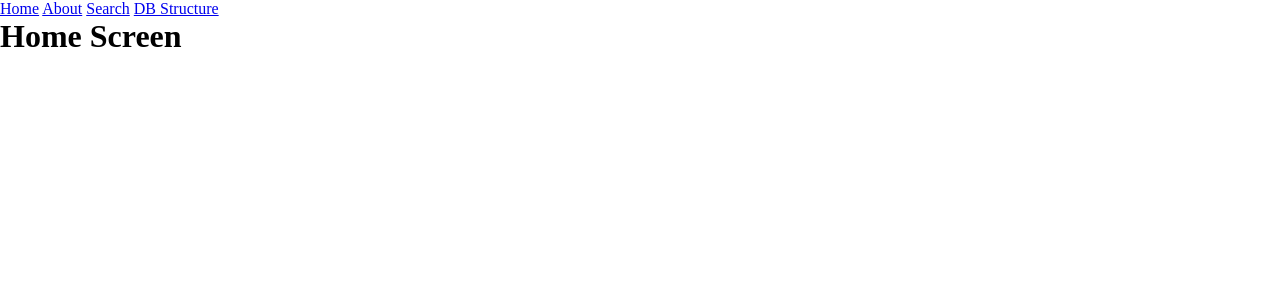
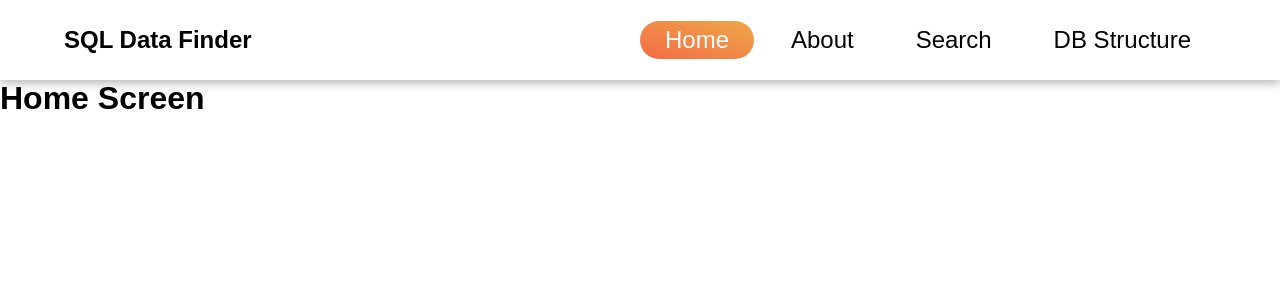
Before and after one commit to sethigeet/SQL-Data-Finder, a Flask app: page / in a window 1280 px wide. Shown: the top 300 px of the page. Run offline with Flask 2, Linux system fonts and the light colour scheme.

Commit message:
:construction:

```diff
--- a/src/gui/db_structure_tree/routes.py
+++ b/src/gui/db_structure_tree/routes.py
@@ -39,6 +39,7 @@ def db_structure_tree():
 
     context = {
         "title": "Data Sructure",
+        "active": "db_structure",
         "db_structure": db_structure_data
     }
     return render_template('db_structure_tree.html', **context)
--- a/src/gui/main/routes.py
+++ b/src/gui/main/routes.py
@@ -7,9 +7,9 @@ main = Blueprint(name='main', import_name=__name__)
 @main.route('/home')
 def home():
     posts = []
-    return render_template('home.html', posts=posts)
+    return render_template('home.html', posts=posts, active="home")
 
 
 @main.route('/about')
 def about():
-    return render_template('about.html', title='About')
+    return render_template('about.html', title='About', active="about")
--- a/src/gui/search/routes.py
+++ b/src/gui/search/routes.py
@@ -57,6 +57,7 @@ def column_search():
 
     context = {
         "title": "Data Sructure",
+        "active": "search",
         "form": form,
         "table_headers": results["column_names"],
         "table_data": results["column_data"],
--- /dev/null
+++ b/src/gui/static/base.css
@@ -0,0 +1,94 @@
+* {
+    margin: 0;
+    padding: 0;
+    -webkit-box-sizing: border-box;
+            box-sizing: border-box;
+  }
+
+  body {
+    font-family: sans-serif;
+  }
+
+  header {
+    -webkit-box-shadow: 0px 3px 10px rgba(0, 0, 0, 0.3);
+            box-shadow: 0px 3px 10px rgba(0, 0, 0, 0.3);
+    position: -webkit-sticky;
+    position: sticky;
+    top: 0px;
+    background: white;
+  }
+
+  nav {
+    min-height: 10vh;
+    margin: auto;
+    width: 90%;
+    display: -webkit-box;
+    display: -ms-flexbox;
+    display: flex;
+    -webkit-box-align: center;
+        -ms-flex-align: center;
+            align-items: center;
+    -webkit-box-pack: justify;
+        -ms-flex-pack: justify;
+            justify-content: space-between;
+  }
+
+  nav h1,
+  nav ul {
+    font-size: 1.5rem;
+    -webkit-box-flex: 1;
+        -ms-flex: 1;
+            flex: 1;
+  }
+
+  nav ul {
+    list-style: none;
+    display: -webkit-box;
+    display: -ms-flexbox;
+    display: flex;
+    -webkit-box-pack: justify;
+        -ms-flex-pack: justify;
+            justify-content: space-between;
+  }
+
+  nav a {
+    text-decoration: none;
+  }
+
+  .bubble {
+    border-radius: 25px;
+    padding: 5px 25px;
+    color: white;
+  }
+
+  .bubble a {
+    color: #000000;
+  }
+
+  .bubble.active-1 {
+    background: -webkit-gradient(linear, left bottom, right top, from(#f46b45), to(#eea849));
+    background: linear-gradient(to right top, #f46b45, #eea849);
+  }
+
+  .bubble.active-1 a {
+    color: #ffffff;
+  }
+
+  .bubble.active-2 {
+    background: -webkit-gradient(linear, left bottom, right top, from(#005c97), to(#363795));
+    background: linear-gradient(to right top, #005c97, #363795);
+  }
+
+  .bubble.active-2 a {
+    color: #ffffff;
+  }
+
+  .bubble.active-3 {
+    background: -webkit-gradient(linear, left bottom, right top, from(#e53935), to(#e35d5d));
+    background: linear-gradient(to right top, #e53935, #e35d5d);
+  }
+
+  .bubble.active-3 a {
+    color: #ffffff;
+  }
+  /*# sourceMappingURL=base.css.map */
--- a/src/gui/static/main.css
+++ /dev/null
@@ -1,5 +0,0 @@
-* {
-    margin: 0;
-    padding: 0;
-    box-sizing: border-box;
-}
--- a/src/gui/templates/layout.html
+++ b/src/gui/templates/layout.html
@@ -10,7 +10,7 @@
         <link
             rel="stylesheet"
             type="text/css"
-            href="{{ url_for('static', filename='main.css') }}"
+            href="{{ url_for('static', filename='base.css') }}"
         />
         {% if title %}
         <title>SQL Data Finder - {{ title }}</title>
@@ -19,14 +19,33 @@
         {% endif %}
     </head>
     <body>
-        <div>
-            <a href="{{ url_for('main.home') }}">Home</a>
-            <a href="{{ url_for('main.about') }}">About</a>
-            <a href="{{ url_for('search.column_search') }}">Search</a>
-            <a href="{{ url_for('db_structure.db_structure_tree') }}"
-                >DB Structure</a
-            >
-        </div>
+        <header>
+            <nav>
+                <h1>SQL Data Finder</h1>
+                <ul>
+                    <li
+                        class="bubble active-{{ '1' if active == 'home' else '' }}"
+                    >
+                        <a href="{{ url_for("main.home") }}">Home</a>
+                    </li>
+                    <li
+                        class="bubble active-{{ '2' if active == 'about' else '' }}"
+                    >
+                        <a href="{{ url_for("main.about") }}">About</a>
+                    </li>
+                    <li
+                        class="bubble active-{{ '3' if active == 'search' else '' }}"
+                    >
+                        <a href="{{ url_for("search.column_search") }}">Search</a>
+                    </li>
+                    <li
+                        class="bubble active-{{ '1' if active == 'db_structure' else '' }}"
+                    >
+                        <a href="{{ url_for("db_structure.db_structure_tree") }}">DB Structure</a>
+                    </li>
+                </ul>
+            </nav>
+        </header>
         {% block content %}{% endblock %}
     </body>
 </html>
```
Also changed, not shown: src/gui/templates/db_structure_tree.html (+16 -36 lines), 1 other file.
